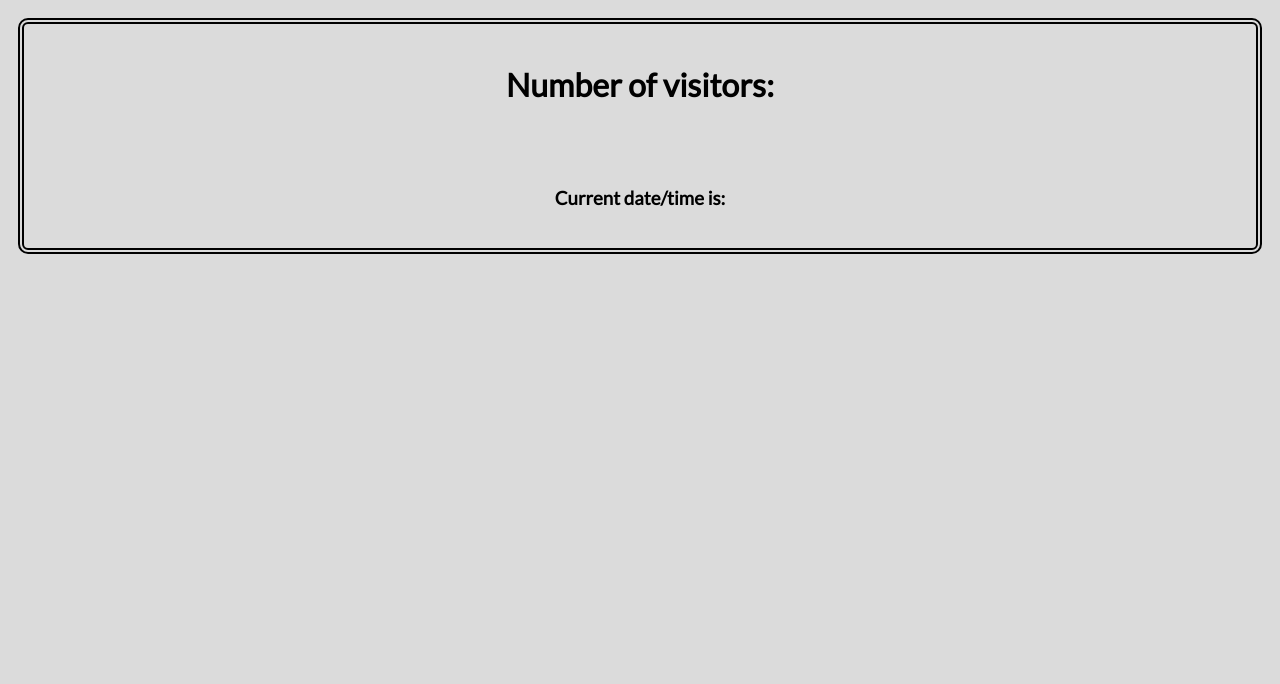
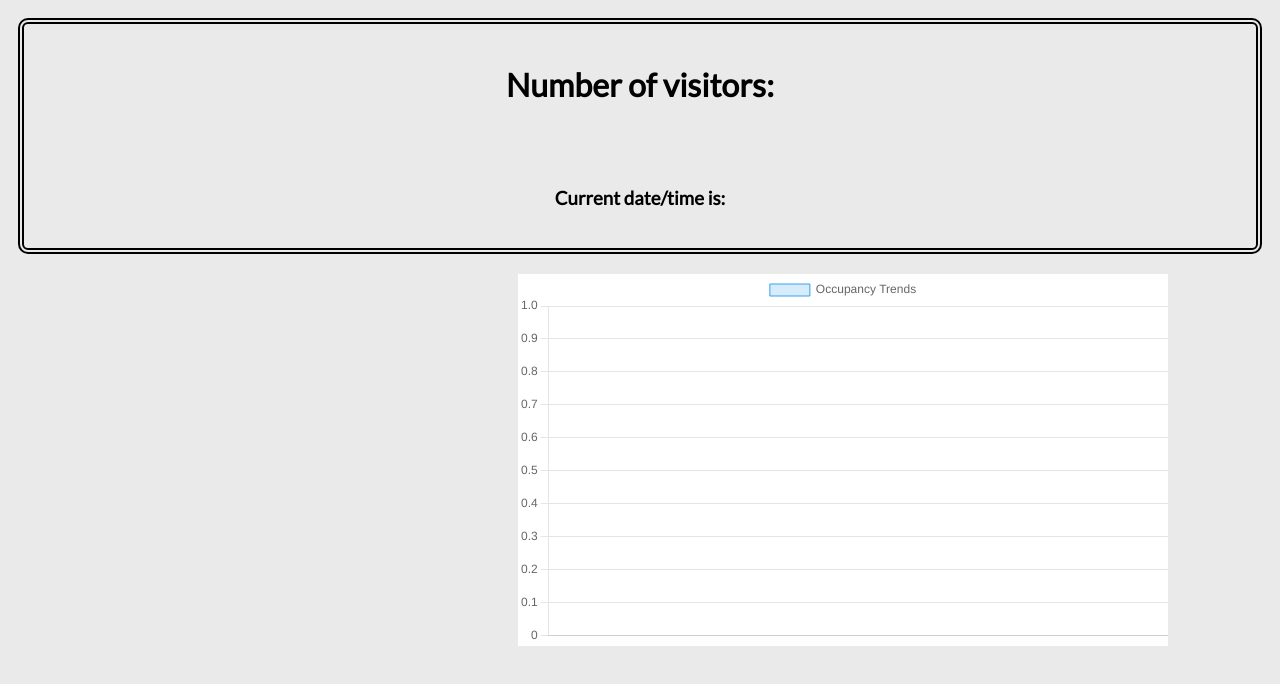
Before and after one commit to NavJJ06/NavJJ06.github.io, a plain HTML site: page index.html in a window 1280 px wide. Drawn offline with nearby package versions, Linux system fonts and the light colour scheme; no server answers; a web font is replaced by a local one.

Commit message:
Added a graph functionality

```diff
--- a/index.html
+++ b/index.html
@@ -12,7 +12,7 @@
     <style>
         body {
             font-family: 'Lato', sans-serif;
-            background-color: #dbdbdb;
+            background-color: #ebeaea;
             padding: 10px;
         }
 
@@ -25,6 +25,13 @@
             border-radius: 10px;
             padding: 20px;
         }
+
+        canvas {
+            max-width: 650px;
+            margin-top: 20px;
+            margin-left:500px;
+            background-color: rgb(255, 255, 255);
+        }
     </style>
 </head>
 
@@ -35,6 +42,9 @@
         <h3 id="curDateTime">Current date/time is:</h3>
     </div>
 
+    <canvas id="occupancyChart"></canvas>
+
+    <script src="https://cdn.jsdelivr.net/npm/chart.js"></script>
     <script>
         function updateData() {
             const numVisitors = document.getElementById("numVisitors");
@@ -78,6 +88,9 @@
                     }
                     numVisitors.innerHTML = temp;
                     dateTime.innerHTML = "Current date/time is: " + new Date().toLocaleString();
+
+                    // Update chart data
+                    updateChart(temp);
                 })
                 .catch(error => {
                     // Handle any errors that occurred during the fetch
@@ -89,6 +102,65 @@
             updateData();
             setInterval(updateData, 5000);
         }
+
+        let occupancyChart;
+
+        function createChart() {
+            const ctx = document.getElementById('occupancyChart').getContext('2d');
+            occupancyChart = new Chart(ctx, {
+                type: 'line',
+                data: {
+                    labels: [],
+                    datasets: [{
+                        label: 'Occupancy Trends',
+                        data: [],
+                        backgroundColor: 'rgba(54, 162, 235, 0.2)',
+                        borderColor: 'rgba(54, 162, 235, 1)',
+                        borderWidth: 1
+                    }]
+                },
+                options: {
+                    scales: {
+                        yAxes: [{
+                            display: true,
+                            ticks: {
+                                    beginAtZero: false,
+                                    min: 0,
+                                    steps: 1,
+                                    stepSize: 1,
+
+                                },
+                                scaleLabel: {
+                                    display: true,
+                                    labelString: 'No. of Occupants'
+                                }
+                        }]
+                    },
+
+                }
+            });
+        }
+
+        function updateChart(data) {
+            // Update chart data
+            const time = new Date().toLocaleTimeString();
+            occupancyChart.data.labels.push(time);
+            occupancyChart.data.datasets[0].data.push(data);
+
+            // Limit the number of data points shown to 10 for better readability
+            if (occupancyChart.data.labels.length > 10) {
+                occupancyChart.data.labels.shift();
+                occupancyChart.data.datasets[0].data.shift();
+            }
+
+            // Update chart
+            occupancyChart.update();
+        }
+
+        // Create the chart when the page loads
+        document.addEventListener('DOMContentLoaded', function() {
+            createChart();
+        });
     </script>
 </body>
 </html>
```
